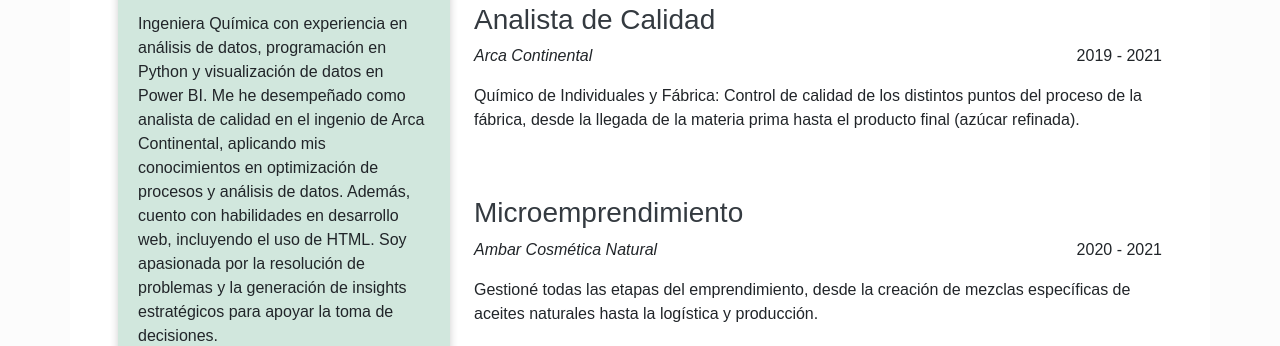
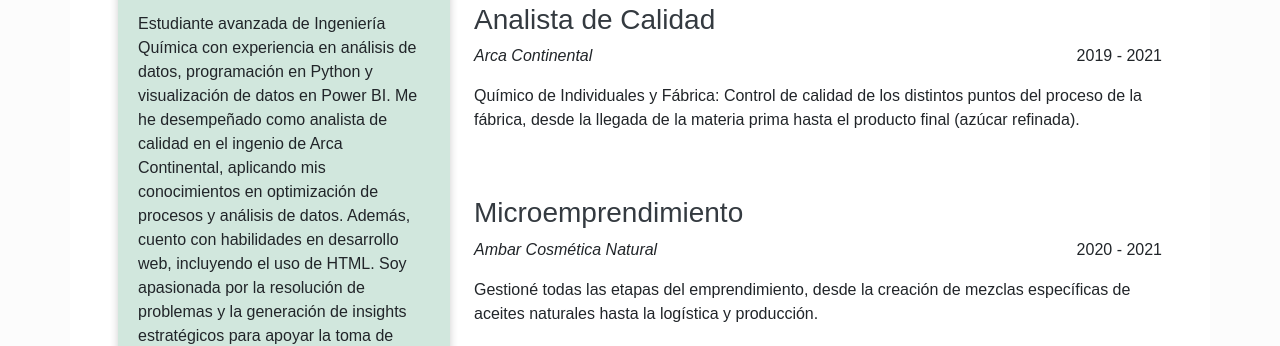
Before and after one commit to paolamatias/CVMatiasPaola-ghp, a plain HTML site: page index.html in a window 1280 px wide. Shown: the part 607-953 px from the top of the page. Drawn offline with nearby package versions, Linux system fonts and the light colour scheme.

Commit message:
Update index.html

```diff
--- a/index.html
+++ b/index.html
@@ -87,7 +87,7 @@
         <!-- Perfil -->
         <div class="section-container bg-success-subtle">
           <h2 class="section-title">Perfil</h2>
-          <p>Ingeniera Química con experiencia en análisis de datos, programación en Python y visualización de datos en Power BI. Me he desempeñado como analista de calidad en el ingenio de Arca Continental, aplicando mis conocimientos en optimización de procesos y análisis de datos. Además, cuento con habilidades en desarrollo web, incluyendo el uso de HTML. Soy apasionada por la resolución de problemas y la generación de insights estratégicos para apoyar la toma de decisiones.</p>
+          <p>Estudiante avanzada de Ingeniería Química con experiencia en análisis de datos, programación en Python y visualización de datos en Power BI. Me he desempeñado como analista de calidad en el ingenio de Arca Continental, aplicando mis conocimientos en optimización de procesos y análisis de datos. Además, cuento con habilidades en desarrollo web, incluyendo el uso de HTML. Soy apasionada por la resolución de problemas y la generación de insights estratégicos para apoyar la toma de decisiones.</p>
         </div>
 
         <!-- Habilidades -->
```
